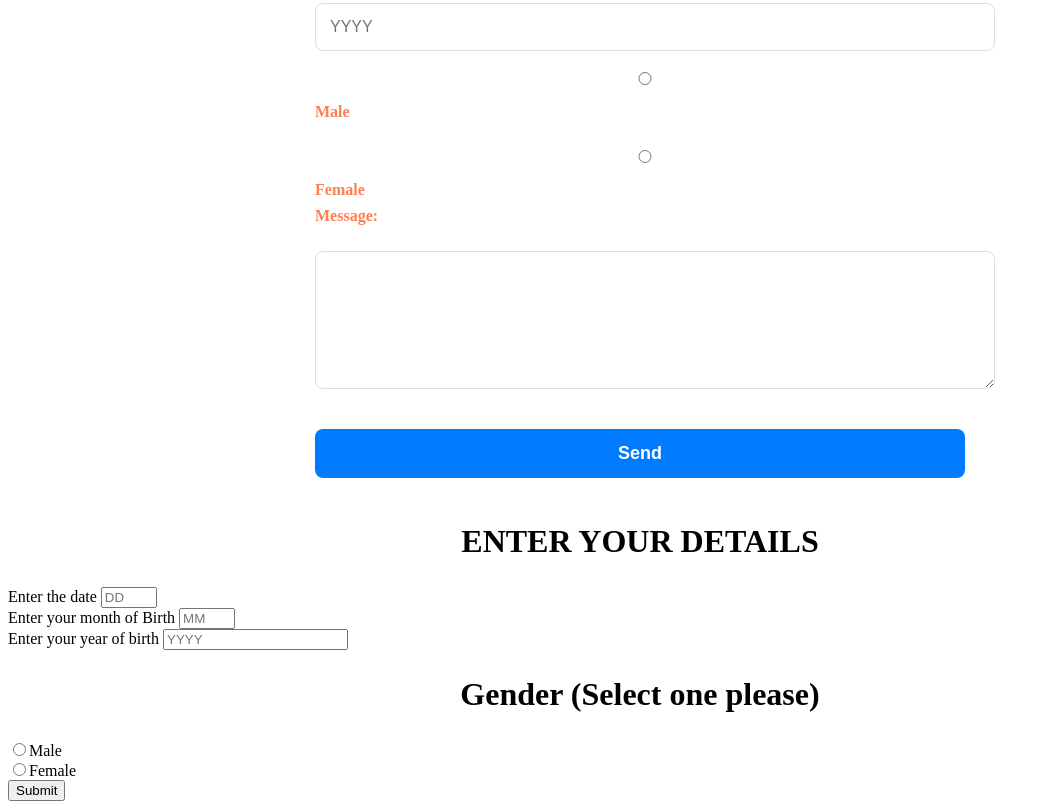
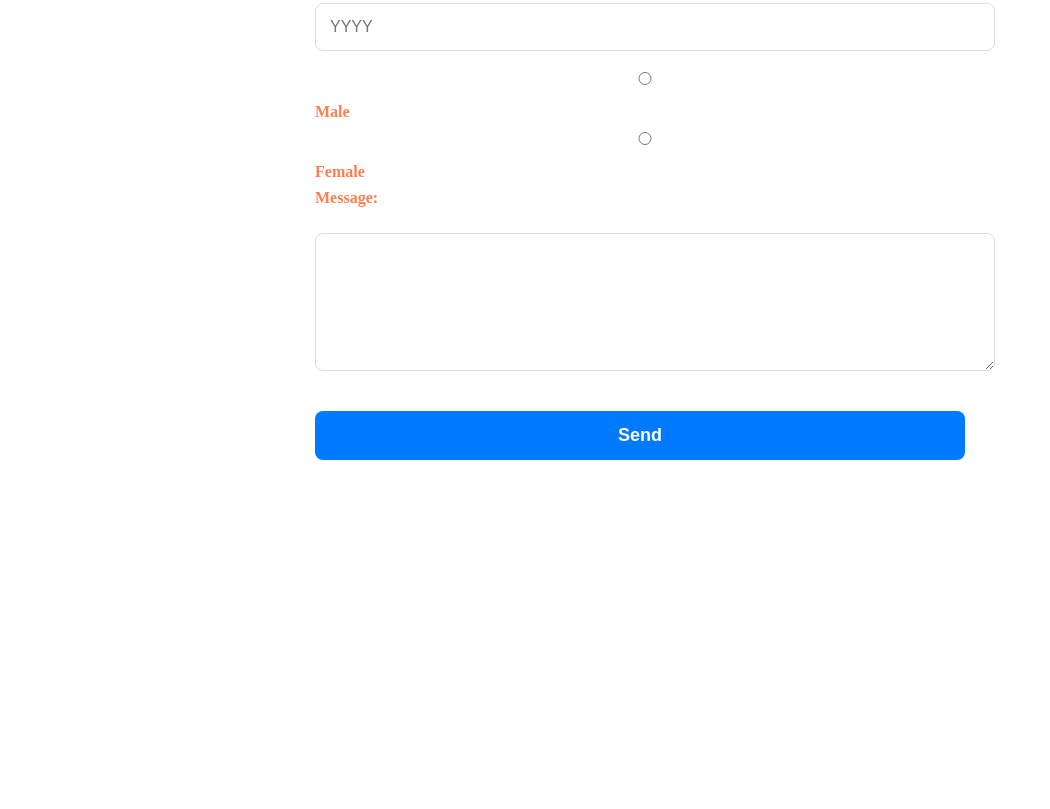
Before and after one commit to gigishazy-jpg/akan-name-generator, a plain HTML site: page index.html in a window 1280 px wide. Shown: the part 1082-1891 px from the top of the page, without its empty margins (0-1050 px from the left). After the commit the page ends 1584 px from the top, so only its background shows below. Drawn offline with Linux system fonts and the light colour scheme.

Commit message:
Refactor form structure by removing redundant elements and improving layout

```diff
--- a/index.html
+++ b/index.html
@@ -42,14 +42,12 @@
             <!-- email input -->
             <label for="mm">MONTH:</label> <br>
             <input type="number" class="form-control" id="mm" placeholder="MM" min="0" max="12" required> <br><br>
-            <!-- message input -->
              <label for="yy">Enter your year of birth</label>
             <input type="number" class="form-control" id="yy" placeholder="YYYY" required>
 
             <label for="radio" class="radio-inline">
                 <input type="radio" name="gender" id="male" value="male" required />Male
             </label>
-            <br>
             <label for="radio" class="radio-inline">
                 <input type="radio" name="gender" id="female" value="female" required />Female
             </label>
@@ -58,38 +56,7 @@
             <button type="submit" id="submit-button">Send</button>
 
         </form>
-    <section class="form">
 
-        <h2>ENTER YOUR DETAILS</h2>
-        <div class="form">
-            <div class="row">
-                <label for="dd">Enter the date
-                    <input type="number" class="form-control" id="dd" placeholder="DD" min="0" max="31" required>
-                    </label>
-                </div>
-                <div>
-                <label for="mm">Enter your month of Birth
-                    <input type="number" class="form-control" id="mm" placeholder="MM" min="0" max="12" required>
-                    </label>
-                </div>
-            </div>
-            <label for="yy">Enter your year of birth</label>
-            <input type="number" class="form-control" id="yy" placeholder="YYYY" required>
-        </div>
-        <h2>Gender (Select one please)</h2>
-        <div class="form-group">
-            <label for="radio" class="radio-inline">
-                <input type="radio" name="gender" id="male" value="male" required />Male
-            </label>
-            <br>
-            <label for="radio" class="radio-inline">
-                <input type="radio" name="gender" id="female" value="female" required />Female
-            </label>
-        </div>
-        <button class="button" onclick="readData()" type="submit" class="btn btn-success" id="submit">Submit</button>
-        </div>
-        </form>
-        </div>
 
     </section>
         <script src="./script.js"></script>
```
